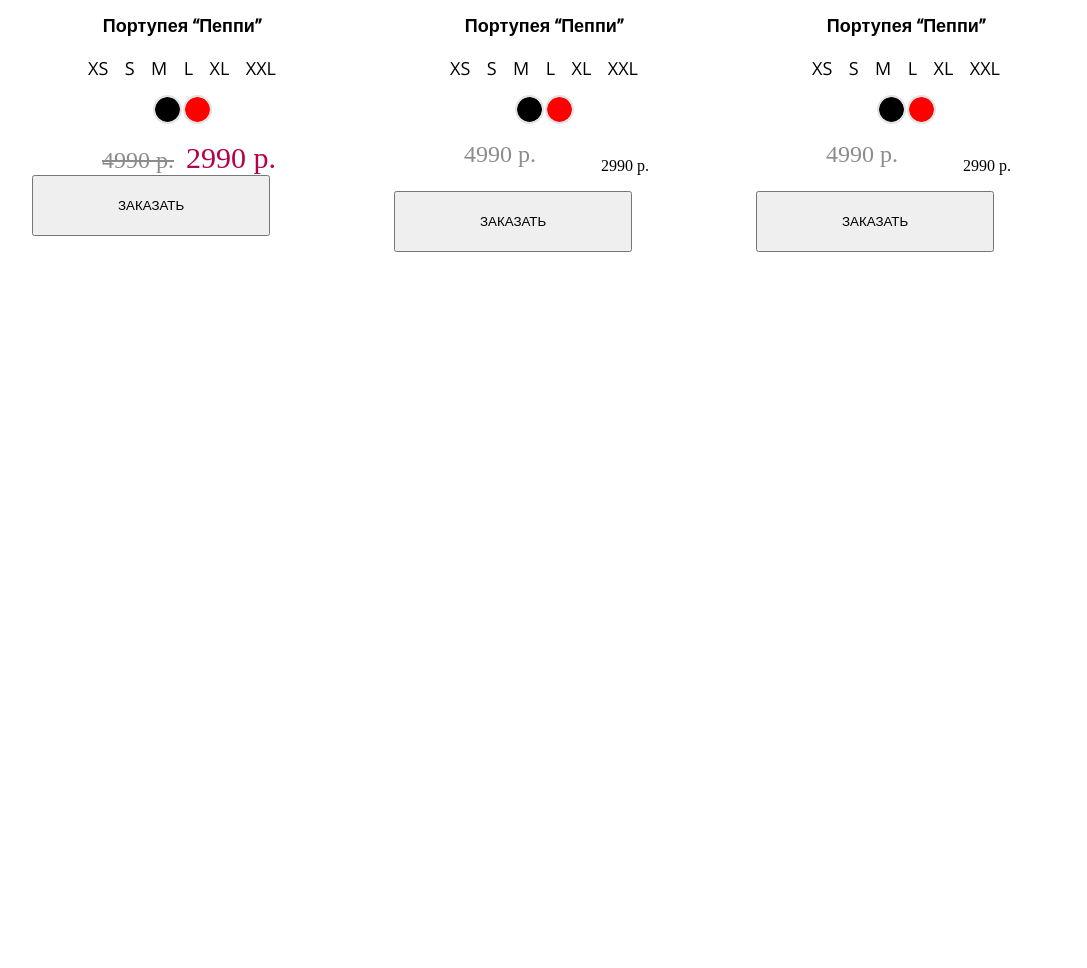
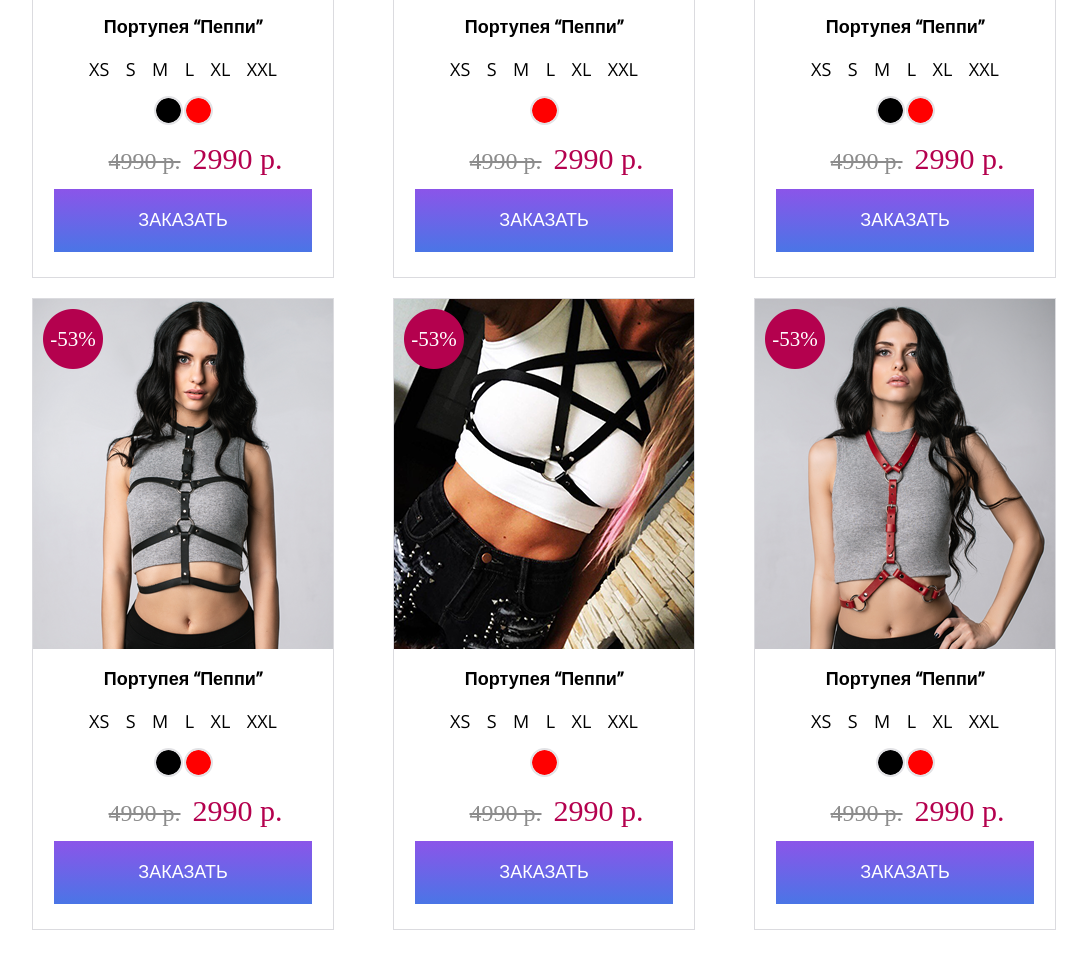
Before and after one commit to Rollfreeze/hhWebTest, a plain HTML site: page index.html in a window 1280 px wide. Shown: the part 2366-3334 px from the top of the page, without its empty margins (96-1183 px from the left). Before the commit the page ends 2638 px from the top, so only its background shows below. Drawn offline with nearby package versions, Linux system fonts and the light colour scheme.

Commit message:
catalog done

```diff
--- a/index.html
+++ b/index.html
@@ -149,7 +149,7 @@
             <div class="center-container">
                 <div class="card-row">
                     <div class="card-row-item">
-                        <div class="img-container">
+                        <div class="img-container card-row-img-1">
                             <div class="discount-container">-53%</div>
                         </div>
 
@@ -177,8 +177,35 @@
                     </div>
 
                     <div class="card-row-item">
-                        <div class="img-container">
-                            <div class="discount-container"></div>
+                        <div class="img-container card-row-img-2">
+                            <div class="discount-container">-53%</div>
+                        </div>
+
+                        <h3 class="card-title">Портупея “Пеппи”</h3>
+
+                        <div class="size-options">
+                            <button class="size-option-item">XS</button>
+                            <button class="size-option-item">S</button>
+                            <button class="size-option-item">M</button>
+                            <button class="size-option-item">L</button>
+                            <button class="size-option-item">XL</button>
+                            <button class="size-option-item">XXL</button>
+                        </div>
+
+                        <div class="color-options-middle">
+                            <button class="color-item"></button>
+                        </div>
+
+                        <div class="price-row">
+                            <p class="old-price"><s>4990 р.</s><span>2990 р.</span></p>
+                        </div>
+
+                        <button class="order-btn">заказать</button>
+                    </div>
+
+                    <div class="card-row-item">
+                        <div class="img-container card-row-img-3">
+                            <div class="discount-container">-53%</div>
                         </div>
 
                         <h3 class="card-title">Портупея “Пеппи”</h3>
@@ -198,16 +225,17 @@
                         </div>
 
                         <div class="price-row">
-                            <p class="old-price">4990 р.</p>
-                            <p class="current-price">2990 р.</p>
+                            <p class="old-price"><s>4990 р.</s><span>2990 р.</span></p>
                         </div>
 
                         <button class="order-btn">заказать</button>
-                    </div>
+                    </div> <!-- card-row-item -->
+                </div> <!-- card-row -->
 
+                <div class="card-row">
                     <div class="card-row-item">
-                        <div class="img-container">
-                            <div class="discount-container"></div>
+                        <div class="img-container card-row-img-1">
+                            <div class="discount-container">-53%</div>
                         </div>
 
                         <h3 class="card-title">Портупея “Пеппи”</h3>
@@ -227,15 +255,69 @@
                         </div>
 
                         <div class="price-row">
-                            <p class="old-price">4990 р.</p>
-                            <p class="current-price">2990 р.</p>
+                            <p class="old-price"><s>4990 р.</s><span>2990 р.</span></p>
                         </div>
 
                         <button class="order-btn">заказать</button>
                     </div>
-                </div>
 
-            </div>
+                    <div class="card-row-item">
+                        <div class="img-container card-row-img-2">
+                            <div class="discount-container">-53%</div>
+                        </div>
+
+                        <h3 class="card-title">Портупея “Пеппи”</h3>
+
+                        <div class="size-options">
+                            <button class="size-option-item">XS</button>
+                            <button class="size-option-item">S</button>
+                            <button class="size-option-item">M</button>
+                            <button class="size-option-item">L</button>
+                            <button class="size-option-item">XL</button>
+                            <button class="size-option-item">XXL</button>
+                        </div>
+
+                        <div class="color-options-middle">
+                            <button class="color-item"></button>
+                        </div>
+
+                        <div class="price-row">
+                            <p class="old-price"><s>4990 р.</s><span>2990 р.</span></p>
+                        </div>
+
+                        <button class="order-btn">заказать</button>
+                    </div>
+
+                    <div class="card-row-item">
+                        <div class="img-container card-row-img-3">
+                            <div class="discount-container">-53%</div>
+                        </div>
+
+                        <h3 class="card-title">Портупея “Пеппи”</h3>
+
+                        <div class="size-options">
+                            <button class="size-option-item">XS</button>
+                            <button class="size-option-item">S</button>
+                            <button class="size-option-item">M</button>
+                            <button class="size-option-item">L</button>
+                            <button class="size-option-item">XL</button>
+                            <button class="size-option-item">XXL</button>
+                        </div>
+
+                        <div class="color-options">
+                            <button class="color-item"></button>
+                            <button class="color-item"></button>
+                        </div>
+
+                        <div class="price-row">
+                            <p class="old-price"><s>4990 р.</s><span>2990 р.</span></p>
+                        </div>
+
+                        <button class="order-btn">заказать</button>
+                    </div> <!-- card-row-item -->
+                </div> <!-- card-row -->
+
+            </div> <!-- center-container -->
 
         </section>
 
--- a/style.css
+++ b/style.css
@@ -235,6 +235,10 @@ header {
     left: 45%;
 }
 
+.catalogs {
+    margin-bottom: 70px;
+}
+
 .catalogs > .hits-title::after {
     width: 4%;
     left: 48%;
@@ -373,14 +377,27 @@ header {
 
 .card-row-item {
     position: relative;
+
+    border: 1px solid #dbdbdf;
 }
 
 .img-container {
-    background-image: url("assets/png/row-pic-1.png");
     width: 300px;
     height: 350px;
 
     position: relative;
+}
+
+.card-row-img-1 {
+    background-image: url("assets/png/row-pic-1.png");
+}
+
+.card-row-img-2 {
+    background-image: url("assets/png/row-pic-2.png");
+}
+
+.card-row-img-3 {
+    background-image: url("assets/png/row-pic-3.png");
 }
 
 .discount-container {
@@ -427,6 +444,14 @@ header {
 
     font-size: 18px;
     font-family: 'Open Sans', sans-serif;
+
+    cursor: pointer;
+
+    transition: 0.5s linear;
+}
+
+.size-option-item:hover {
+    color: #dbdbdf;
 }
 
 .color-options {
@@ -439,6 +464,14 @@ header {
 
     margin-top: 16px;
     margin-bottom: 19px;
+}
+
+.color-options-middle {
+    margin: 0 auto;
+
+    max-width: 25px;
+    margin-top: 16px;
+    margin-bottom: 15px;
 }
 
 .color-item {
@@ -454,6 +487,8 @@ header {
     height: 25px;
 
     padding: 0px;
+
+    cursor: pointer;
 }
 
 .color-item:first-child {
@@ -465,9 +500,6 @@ header {
 }
 
 .price-row {
-    display: flex;
-    justify-content: space-between;
-
     max-width: 210px;
 
     margin: 0 auto;
@@ -496,4 +528,18 @@ header {
     padding: 21px 84px;
 
     margin: 0 auto;
+    display: block;
+
+    margin-top: 13px;
+    margin-bottom: 25px;
+
+    border: none;
+    outline: none;
+
+    background-image: linear-gradient(180deg, #8b55e9, #4a75e6);
+    color: white;
+
+    font-size: 18px;
+
+    cursor: pointer;
 }
```
